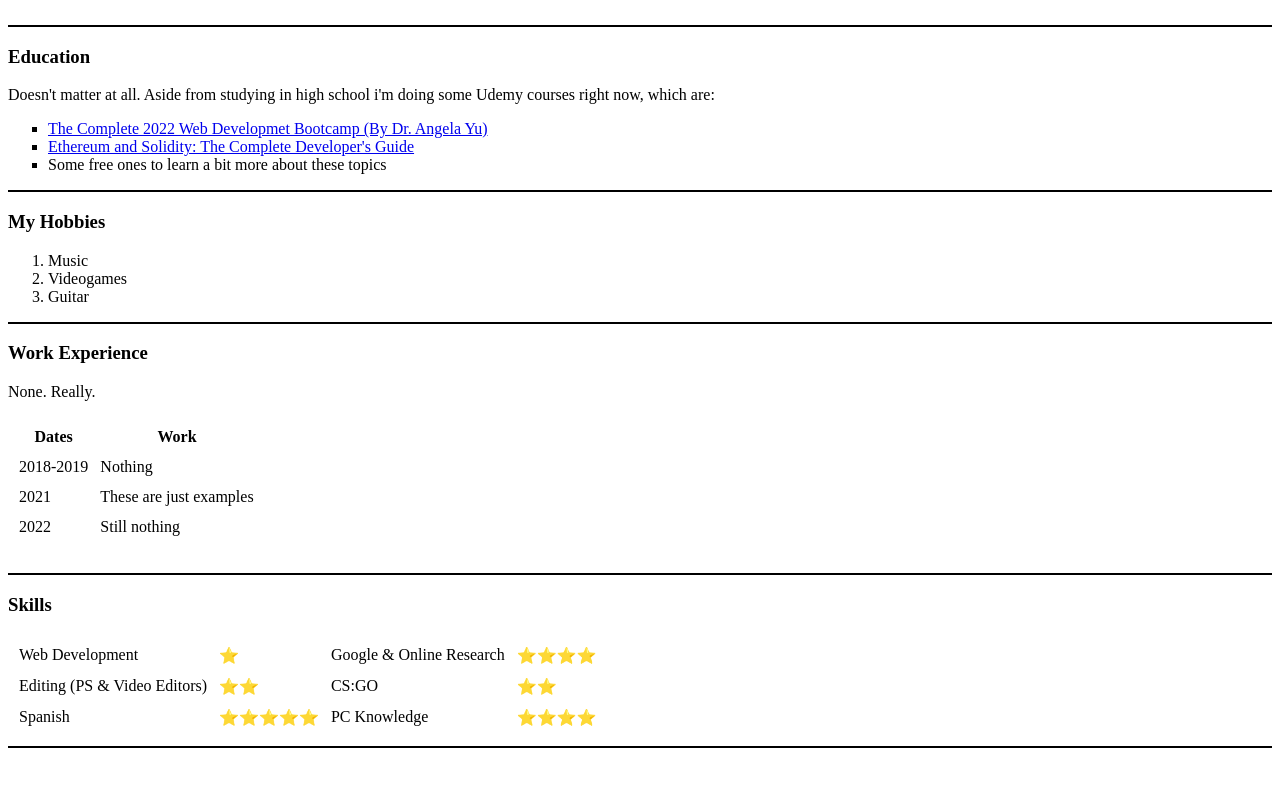
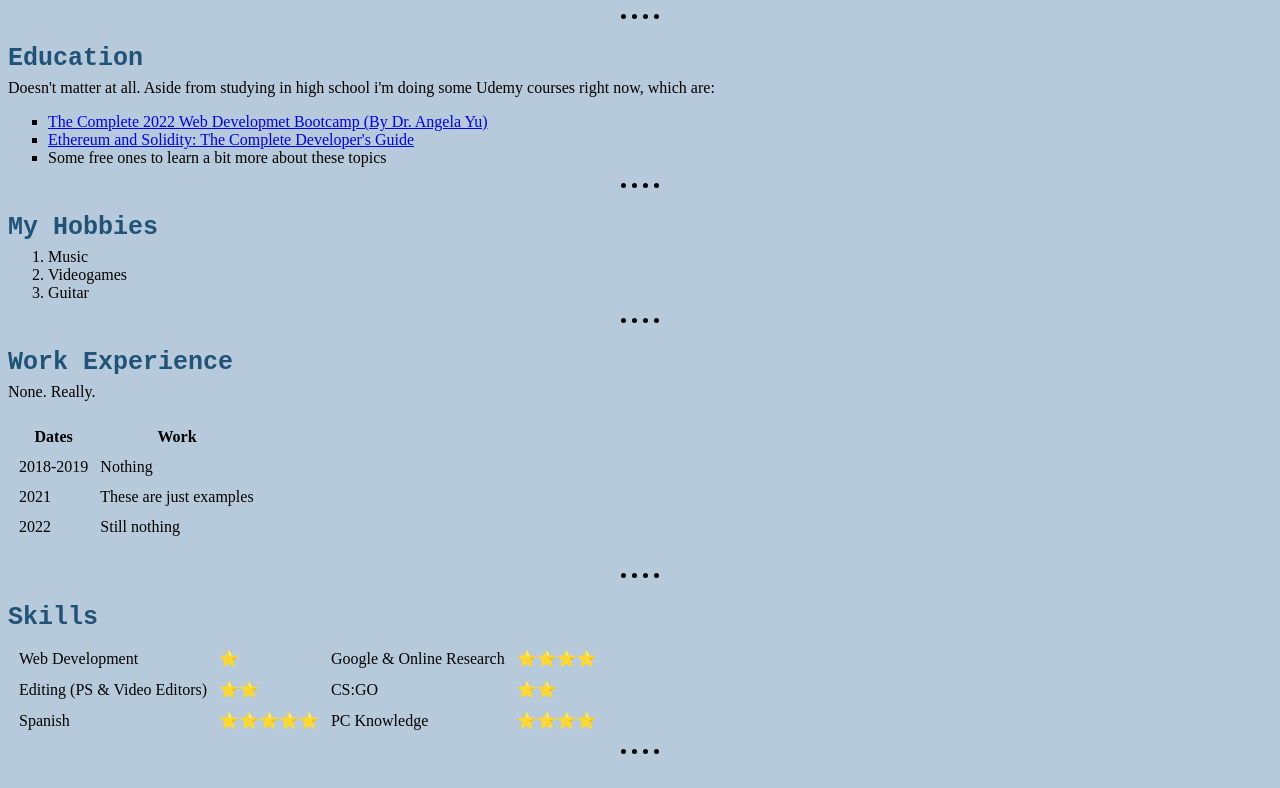
Before and after one commit to DiegoBarreras/cv, a plain HTML site: page index.html in a window 1280 px wide. Shown: the part 305-1093 px from the top of the page. Drawn offline with Linux system fonts and the light colour scheme; files that its build step writes are made by us from their sources.

Commit message:
Changed br's and background color. And a lot more, actually. Lol

```diff
--- a/index.html
+++ b/index.html
@@ -4,6 +4,7 @@
 <head>
   <meta charset="utf-8">
   <title>⚝Diego's Personal Site!⚝</title>
+  <link rel="stylesheet" href="css/styles.css">
 </head>
 
 <body>
@@ -26,7 +27,7 @@
     </tr>
   </table>
 
-  <hr size=2 color="black" noshade />
+  <hr/>
   <h3>Education</h3>
   Doesn't matter at all. Aside from studying in high school i'm doing some
   Udemy courses right now, which are:
@@ -37,14 +38,14 @@
         </href>Ethereum and Solidity: The Complete Developer's Guide</a></li>
     <li> Some free ones to learn a bit more about these topics</li>
   </ul>
-  <hr size="2" color="black" noshade />
+  <hr/>
   <h3>My Hobbies</h3>
   <ol>
     <li>Music</li>
     <li>Videogames</li>
     <li>Guitar</li>
   </ol>
-  <hr size="2" color="black" noshade />
+  <hr/>
   <h3>Work Experience</h3>
   <p>None. Really.</p>
   <table cellspacing="10">
@@ -68,7 +69,7 @@
     </tr>
   </table>
   <br />
-  <hr size="2" color="black" noshade />
+  <hr/>
   <h3>Skills</h3>
   <table cellspacing="10">
     <thead>
@@ -92,7 +93,7 @@
       </tr>
     </thead>
   </table>
-  <hr size="2" color="black" noshade />
+  <hr/>
   <br>
 </body>
 
--- /dev/null
+++ b/styles.css
@@ -0,0 +1,24 @@
+body {
+  background-color: #B7CADB;
+}
+
+hr {
+  border-color: black;
+  border-style: dotted none none none;
+  border-width: 5px;
+  width: 3%;
+}
+
+h1 {
+  color: #112B3C;
+  height: 25px;
+  font-family: monospace;
+  font-size: 33px;
+}
+
+h3 {
+  color: #205375;
+  height: 10px;
+  font-family: monospace;
+  font-size: 25px;
+}
```
Also changed, not shown: contact-me.html (+5 -1 lines).
